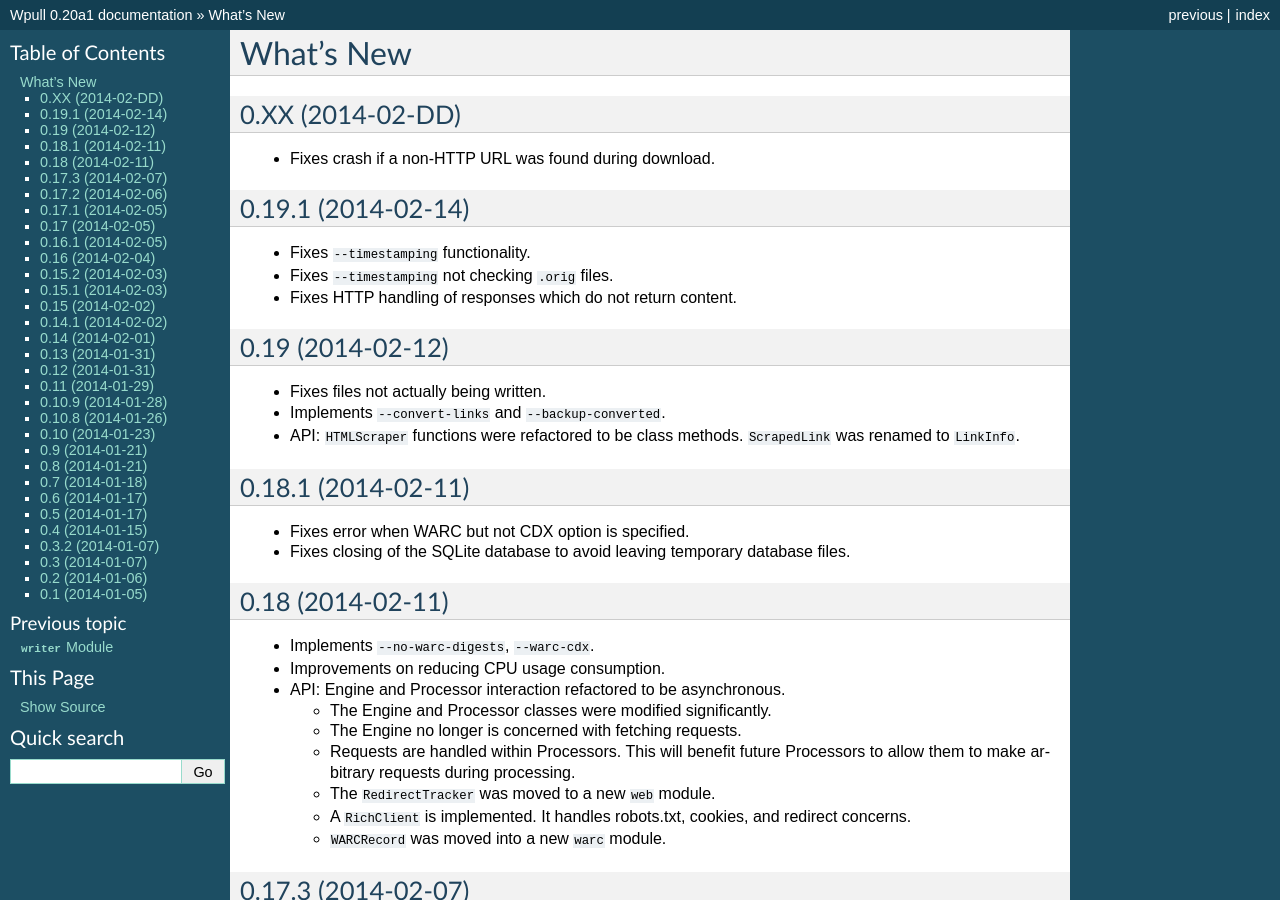
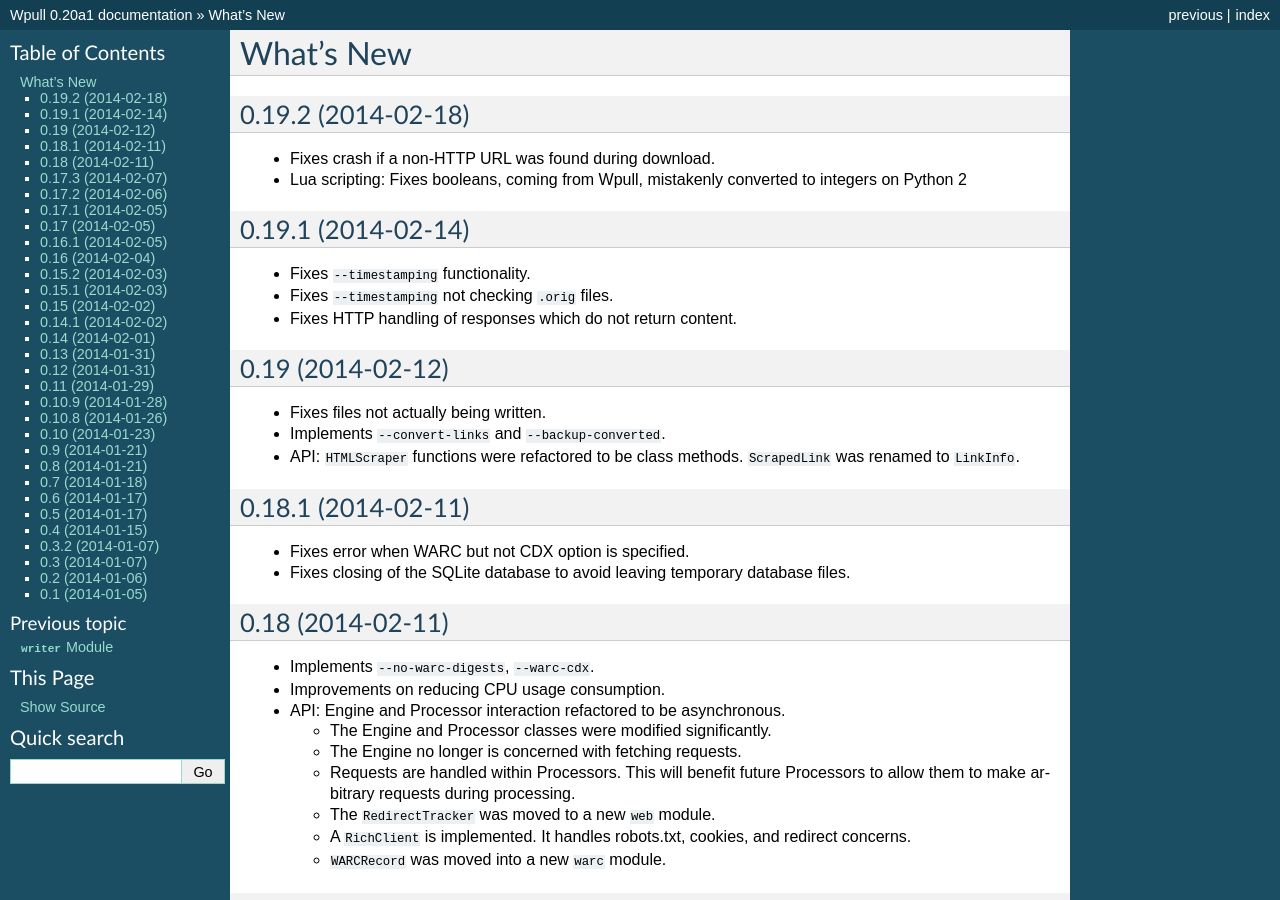
Before and after one commit to ArchiveTeam/wpull, a Sphinx documentation site: the page built from doc/changelog.rst, in a window 1280 px wide and 900 px high. Built offline with Sphinx 7.4.7, drawn with Linux system fonts in a browser that asks for light colours.

Commit message:
changelog: Updates latest to 0.19.2.

```diff
--- a/doc/changelog.rst
+++ b/doc/changelog.rst
@@ -2,10 +2,11 @@
 What's New
 ==========
 
-0.XX (2014-02-DD)
+0.19.2 (2014-02-18)
 ===================
 
 * Fixes crash if a non-HTTP URL was found during download.
+* Lua scripting: Fixes booleans, coming from Wpull, mistakenly converted to integers on Python 2
 
 
 0.19.1 (2014-02-14)
```
